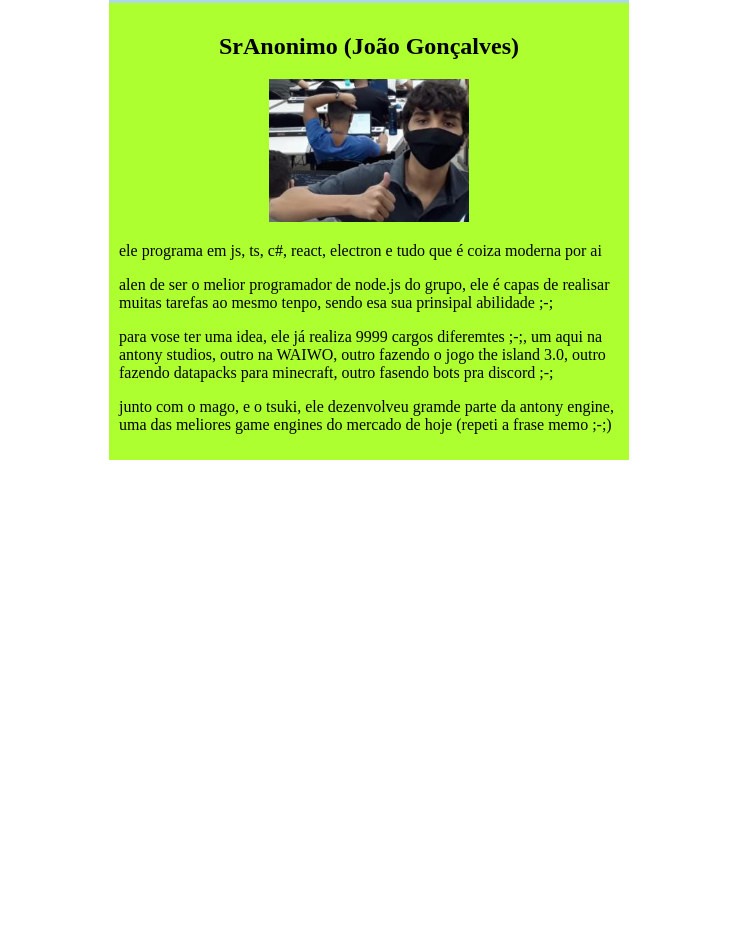
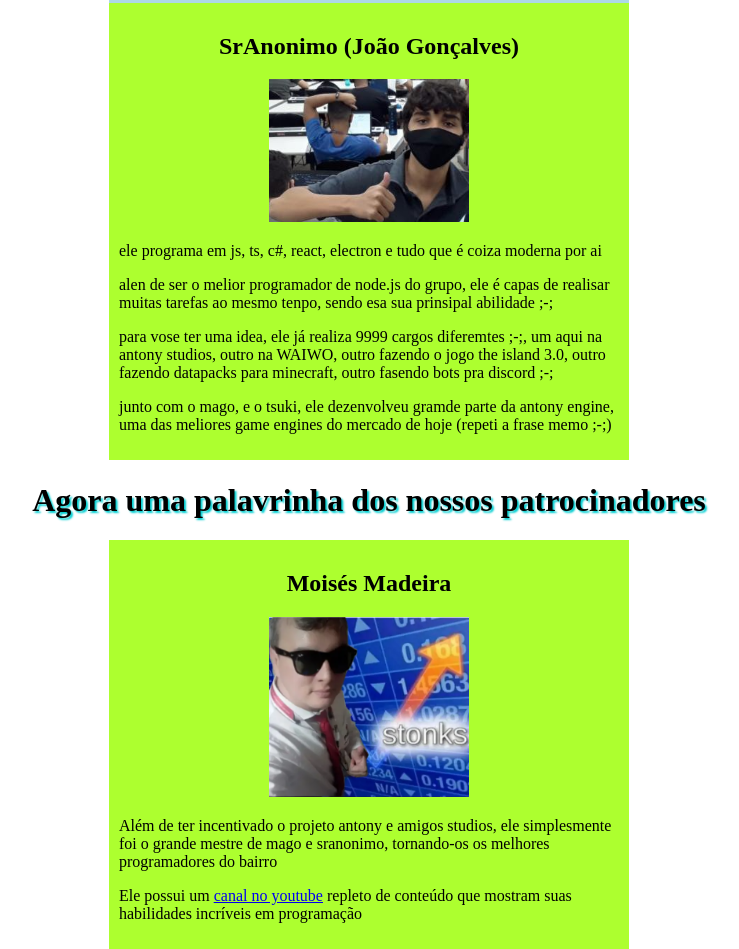
Before and after one commit to Antony-e-Amigos-Studios/Antony-e-Amigos-Studios.github.io, a plain HTML site: page index.html in a window 1280 px wide. Shown: the part 2850-3799 px from the top of the page, without its empty margins (271-1010 px from the left). Before the commit the page ends 3310 px from the top, so only its background shows below. Drawn offline with Linux system fonts and the light colour scheme.

Commit message:
added moisés

```diff
--- a/index.html
+++ b/index.html
@@ -110,6 +110,14 @@
             <p>para vose ter uma idea, ele já realiza 9999 cargos diferemtes ;-;, um aqui na antony studios, outro na WAIWO, outro fazendo o jogo the island 3.0, outro fazendo datapacks para minecraft, outro fasendo bots pra discord ;-;</p>
             <p>junto com o mago, e o tsuki, ele dezenvolveu gramde parte da antony engine, uma das meliores game engines do mercado de hoje (repeti a frase memo ;-;)</p>
         </div>
+
+        <h1>Agora uma palavrinha dos nossos patrocinadores</h1>
+        <div class="person" style="background-color: greenyellow;">
+            <h2>Moisés Madeira</h2>
+            <img src="images/moises.png">
+            <p>Além de ter incentivado o projeto antony e amigos studios, ele simplesmente foi o grande mestre de mago e sranonimo, tornando-os os melhores programadores do bairro</p>
+            <p>Ele possui um <a href="https://www.youtube.com/channel/UCFXKJWW_fsYJKtcYzMuEc5A">canal no youtube</a> repleto de conteúdo que mostram suas habilidades incríveis em programação</p>
+        </div>
     </div>
 
 
```
Also changed, not shown: images/moises.png (added).
